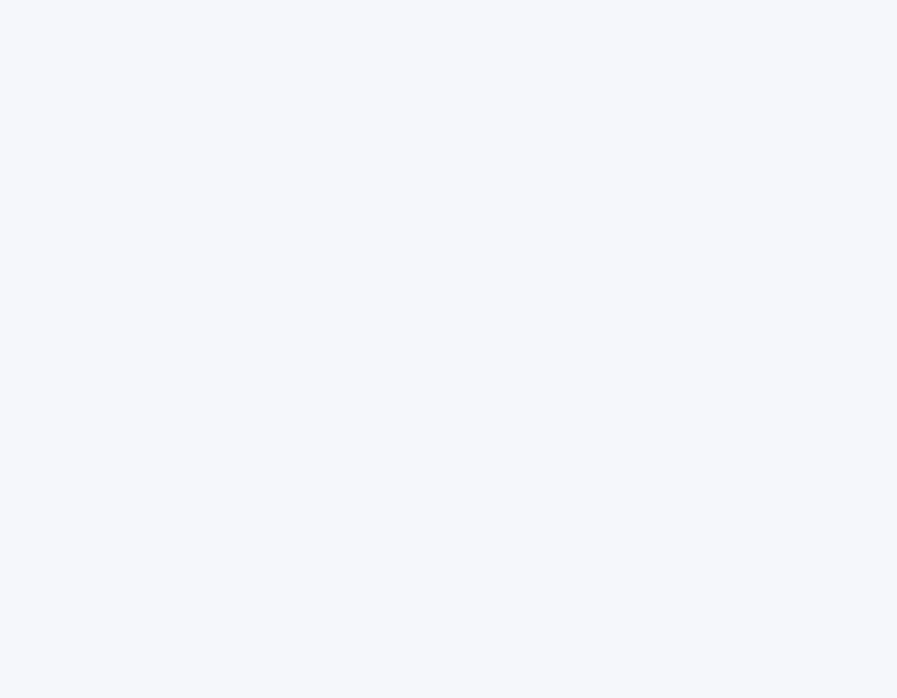
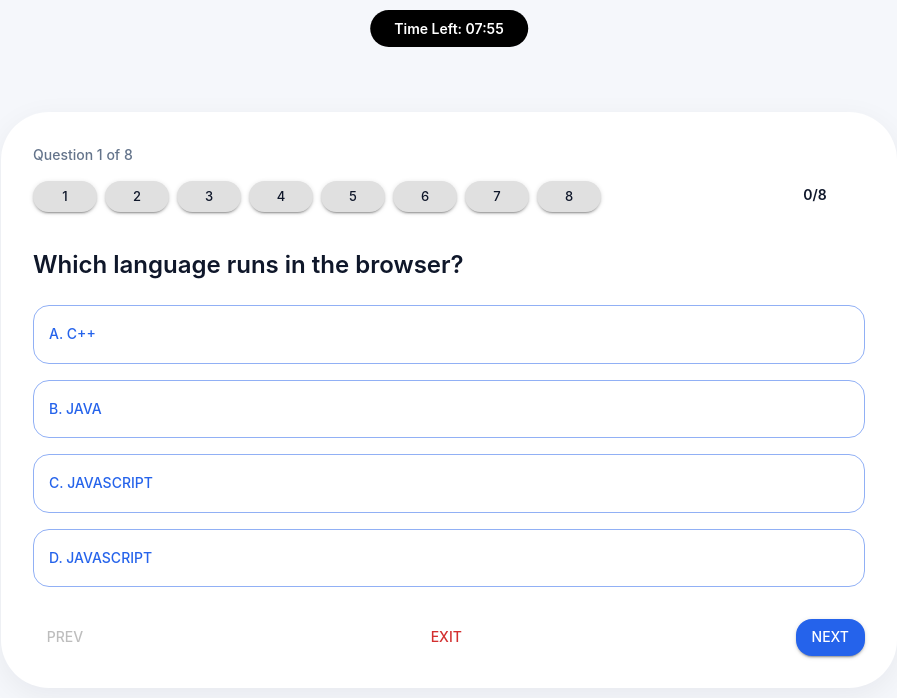
Before and after one commit to Nishthajain7/Kaksha, a React (Vite) app: page /quiz in a window 1280 px wide. Before the commit this address had no page. Shown: the top 698 px of the page, without its empty margins (191-1088 px from the left). Built offline with nearby package versions, Linux system fonts and the light colour scheme.

Commit message:
adding quiz.tsx ABHISHEK

```diff
--- a/src/App.tsx
+++ b/src/App.tsx
@@ -5,6 +5,7 @@ import SignIn from "./pages/auth";
 import theme from "./theme";
 import ProtectedRoute from "./auth/ProtectedRoute";
 import { getUser } from "./auth/auth";
+import Quiz from "./pages/quiz";
 
 
 export default function App() {
@@ -35,7 +36,10 @@ export default function App() {
             }
           />
 
+          <Route path="/" element={<Navigate to="/dashboard" replace />} />
+          <Route path="/dashboard" element={<Dashboard/>} />
           <Route path="/signin" element={<SignIn />} />
+          <Route path="/quiz" element={<Quiz/>}/>
         </Routes>
       </BrowserRouter>
     </ThemeProvider>
--- /dev/null
+++ b/src/pages/quiz.tsx
@@ -0,0 +1,256 @@
+import {
+  Box,
+  Card,
+  Button,
+  Typography,
+  Stack,
+  CircularProgress,
+} from "@mui/material";
+import { useState, useEffect } from "react";
+
+const questions = [
+  {
+    question: "Which language runs in the browser?",
+    options: ["C++", "Java", "JavaScript","JavaScript"],
+  },
+  {
+    question: "What does HTTP stand for?",
+    options: [
+      "Hyper Text Transfer Protocol",
+      "High Transfer Text Protocol",
+      "Hyperlink Text Transmission Process",
+      "Home Tool Transfer Protocol",
+    ],
+  },
+  {
+    question: "Which language runs in the browser?",
+    options: ["C++", "Java", "JavaScript","JavaScript"],
+  },
+  {
+    question: "What does HTTP stand for?",
+    options: [
+      "Hyper Text Transfer Protocol",
+      "High Transfer Text Protocol",
+      "Hyperlink Text Transmission Process",
+      "Home Tool Transfer Protocol",
+    ],
+  },
+  {
+    question: "Which language runs in the browser?",
+    options: ["C++", "Java", "JavaScript","JavaScript"],
+  },
+  {
+    question: "What does HTTP stand for?",
+    options: [
+      "Hyper Text Transfer Protocol",
+      "High Transfer Text Protocol",
+      "Hyperlink Text Transmission Process",
+      "Home Tool Transfer Protocol",
+    ],
+  },
+  {
+    question: "Which language runs in the browser?",
+    options: ["C++", "Java", "JavaScript","JavaScript"],
+  },
+  {
+    question: "What does HTTP stand for?",
+    options: [
+      "Hyper Text Transfer Protocol",
+      "High Transfer Text Protocol",
+      "Hyperlink Text Transmission Process",
+      "Home Tool Transfer Protocol",
+    ],
+  },
+];
+
+export default function Quiz() {
+  const totalQ = questions.length;
+
+  const [currQ, setCurrQ] = useState(0);
+  const [ans, setAns] = useState(Array(totalQ).fill(null));
+  const [timeLeft, setTimeLeft] = useState(totalQ * 60);
+
+  const doneCount = ans.filter(a => a !== null).length;
+  const progress = (doneCount / totalQ) * 100;
+  const qData = questions[currQ];
+
+  useEffect(() => {
+    const timer = setInterval(() => {
+      setTimeLeft(t => (t > 0 ? t - 1 : 0));
+    }, 1000);
+    return () => clearInterval(timer);
+  }, []);
+
+  const formatTime = s =>
+    `${String(Math.floor(s / 60)).padStart(2, "0")}:${String(s % 60).padStart(
+      2,
+      "0"
+    )}`;
+
+  const handleSubmit = () => {
+    if (!window.confirm("Submit test?")) return;
+    console.log("Submitted answers:", ans);
+
+  };
+
+  return (
+    <Box
+      sx={{
+        width: "100vw",
+        minHeight: "100vh",
+        bgcolor: "#F5F7FB",
+        display: "flex",
+        justifyContent: "center",
+        alignItems: "center",
+        position: "relative",
+      }}
+    >
+
+      <Box
+        sx={{
+          position: "absolute",
+          top: 10,
+          left: "50%",
+          transform: "translateX(-50%)",
+          bgcolor: "black",
+          color: "white",
+          px: 3,
+          py: 1,
+          borderRadius: 999,
+          fontWeight: 600,
+        }}
+      >
+        Time Left: {formatTime(timeLeft)}
+      </Box>
+
+      <Card
+        sx={{
+          width: "70vw",
+          maxWidth: 900,
+          maxHeight: "85vh",
+          p: 4,
+          borderRadius: 3,
+          position: "relative",
+        }}
+      >
+      <Box
+        display="flex"
+        flexDirection="row"
+      >
+      <Box
+        display="flex"
+        flexDirection="column"
+        alignItems="flex-start"
+        gap={2}
+        mb={3}
+      >
+      <Typography color="text.secondary">
+          Question {currQ + 1} of {totalQ}
+      </Typography>
+
+      <Box display="flex" flexWrap="wrap" gap={1}>
+          {questions.map((_, i) => (
+            <Button
+              key={i}
+              size="small"
+              variant="contained"
+              color={ans[i] !== null ? "success" : "inherit"}
+              onClick={() => setCurrQ(i)}
+              sx={{ px: 2 }}
+            >
+              {i + 1}
+            </Button>
+          ))}
+        </Box>
+      </Box>
+      <Box sx={{ ml: "auto" }}>
+      <Box position="relative" display="inline-flex">
+        <CircularProgress
+          value={progress}
+          variant="determinate"
+          size={100}
+        />
+        <Box
+          sx={{
+            position: "absolute",
+            top: 0,
+            left: 0,
+            bottom: 0,
+            right: 0,
+            display: "flex",
+            alignItems: "center",
+            justifyContent: "center",
+            fontWeight: 600,
+          }}
+        >
+          {doneCount}/{totalQ}
+        </Box>
+      </Box>
+    </Box>
+
+
+
+      </Box>
+
+       <Typography variant="h5" fontWeight={600} mb={3}>
+          {qData.question}
+        </Typography>
+
+        <Stack spacing={2} mb={4}>
+          {qData.options.map((opt, i) => (
+            <Button
+              key={i}
+              variant={ans[currQ] === i ? "contained" : "outlined"}
+              onClick={() => {
+                const copy = [...ans];
+                copy[currQ] = i;
+                setAns(copy);
+              }}
+              sx={{ justifyContent: "flex-start", py: 2 }}
+            >
+              {String.fromCharCode(65 + i)}. {opt}
+            </Button>
+          ))}
+        </Stack>
+
+        <Box display="flex" justifyContent="space-between" alignItems="center">
+          <Button
+            disabled={currQ === 0}
+            onClick={() => setCurrQ(q => q - 1)}
+          >
+            Prev
+          </Button>
+
+          <Button color="error">Exit</Button>
+
+          {currQ === totalQ - 1 ? (
+            <Button
+              color="success"
+              variant="contained"
+              disabled={currQ != totalQ-1}
+              onClick={handleSubmit}
+            >
+              Submit
+            </Button>
+          ) : (
+            <Button
+            sx={{
+              '&:focus': {
+                outline: 'none',
+                border: 'none',
+              },
+              '&:focus-visible': {
+                outline: 'none',
+              },
+            }}
+              variant="contained"
+              onClick={() => setCurrQ(q => q + 1)}
+            >
+              Next
+            </Button>
+          )}
+        </Box>
+      </Card>
+    </Box>
+  );
+}
```
